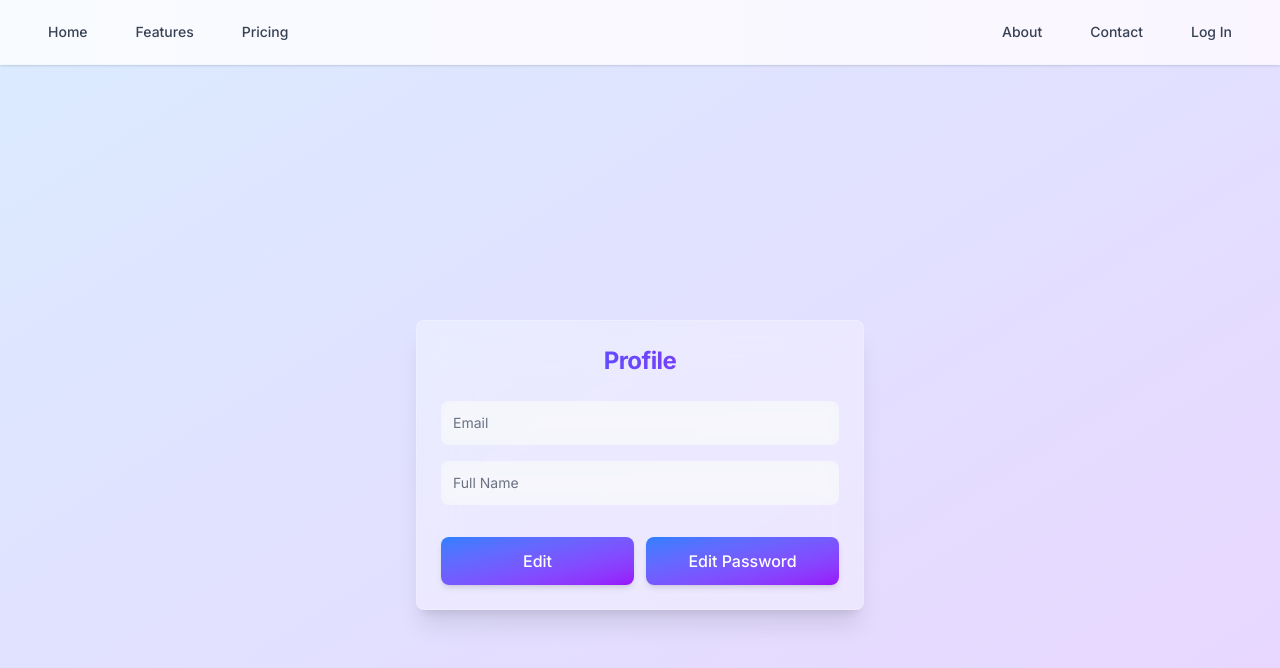
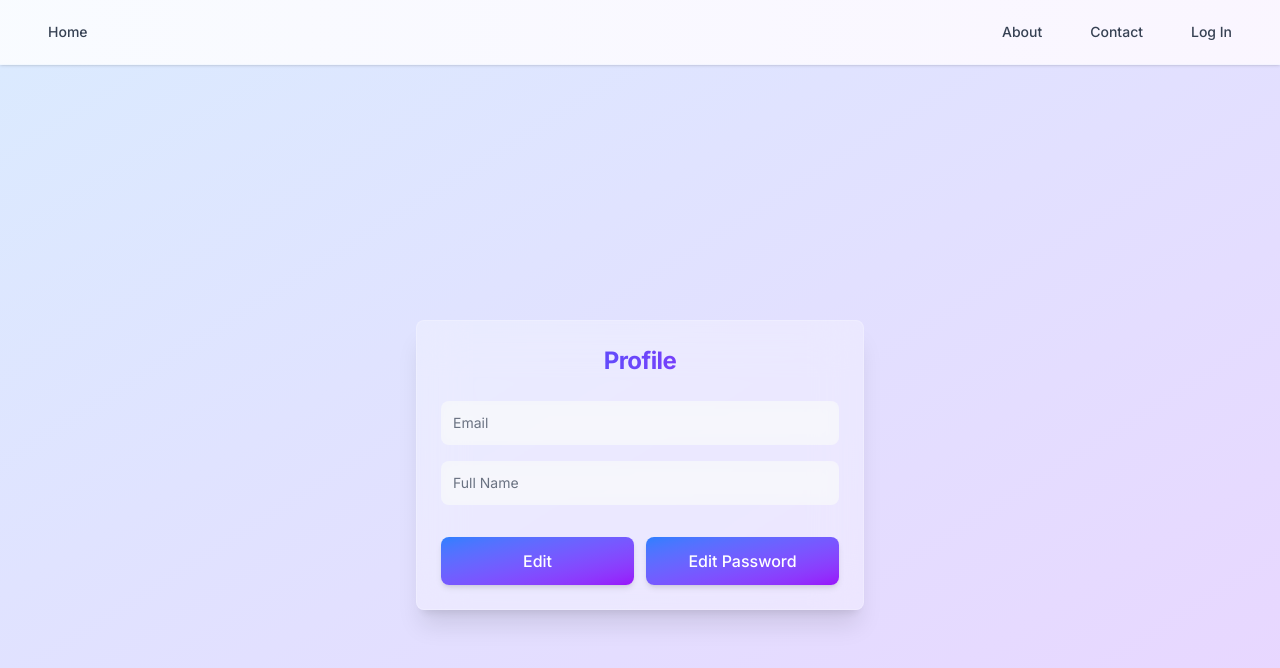
Before and after one commit to xyvora/SCANUE-V, a Next.js app in the folder frontend/: page /account in a window 1280 px wide. Shown: the top 668 px of the page. Built offline with nearby package versions, Linux system fonts and the light colour scheme; no server answers.

Commit message:
Simplify Navbar by removing unnecessary navigation links

```diff
--- a/frontend/src/components/Navbar.tsx
+++ b/frontend/src/components/Navbar.tsx
@@ -47,15 +47,12 @@ export default function Navbar() {
         <div className="flex items-center justify-between h-16">
           <div className="flex items-center space-x-4">
             <NavLink href="/">Home</NavLink>
-            <NavLink href="/features">Features</NavLink>
-            <NavLink href="/pricing">Pricing</NavLink>
           </div>
           <div className="flex items-center space-x-4">
             {isLoggedIn ? (
               <>
                 <NavLink href="/chat">Chat</NavLink>
                 <NavLink href="/account">Account</NavLink>
-                <NavLink href="/help">Help</NavLink>
                 <form action="/api/logout" method="POST">
                   <button
                     type="submit"
```
